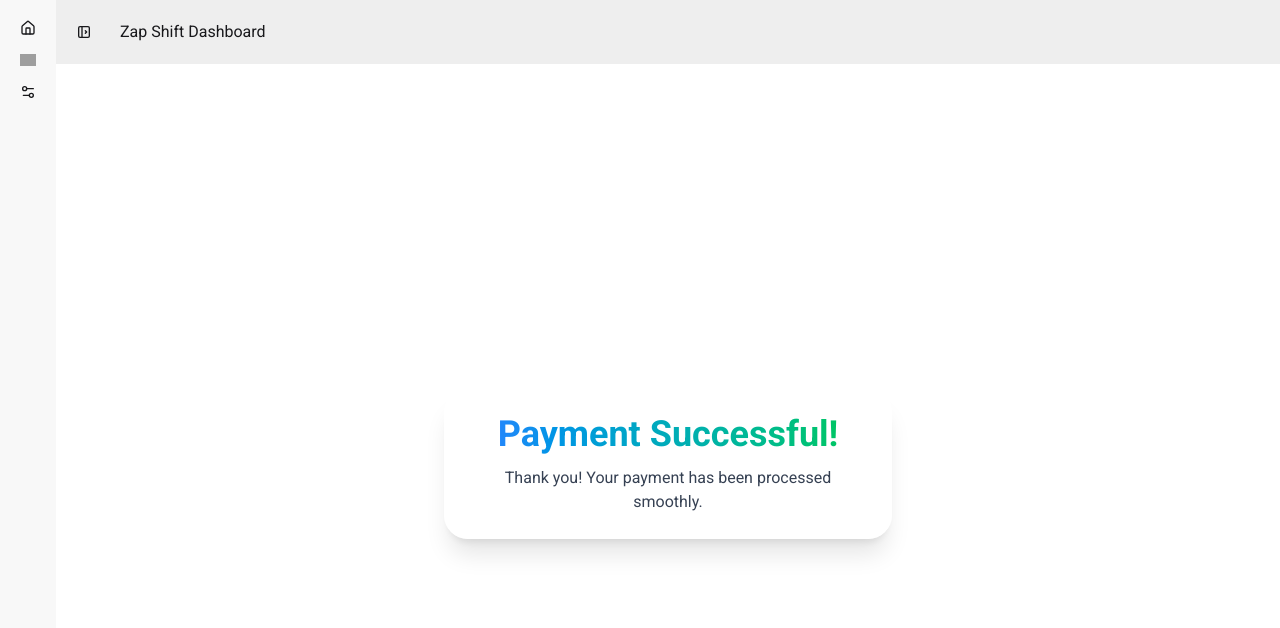
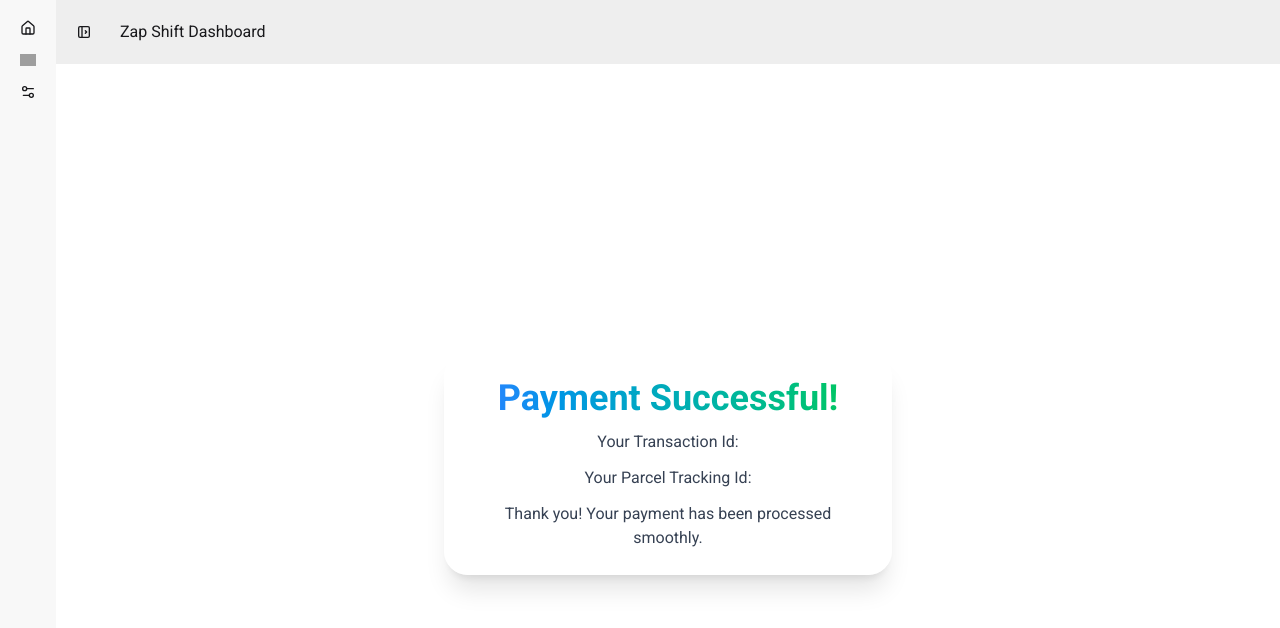
Before and after one commit to asadulislam1122/Zip-Shift-Claient, a React (Vite) app: page /dashboard/payment-success in a window 1280 px wide. Shown: the top 628 px of the page. Built offline with nearby package versions, Linux system fonts and the light colour scheme; no server answers; sample sign-in values are in the browser's storage; grey boxes are pictures that could not be loaded.

Commit message:
added by transaction id

```diff
--- a/src/Pages/DashBoard/PaymentSuccessFul.jsx
+++ b/src/Pages/DashBoard/PaymentSuccessFul.jsx
@@ -1,10 +1,12 @@
-import React, { useEffect } from "react";
+import React, { useEffect, useState } from "react";
 import { useSearchParams } from "react-router";
 import useAxiosSecure from "../../Hooks/useAxiosSecure";
 
 const PaymentSuccessFul = () => {
   const [searchParams] = useSearchParams();
+  const [paymentInfo, setPaymentInfo] = useState({});
   const sessionId = searchParams.get("session_id");
+
   console.log(sessionId);
   const axiosSecure = useAxiosSecure();
   //
@@ -14,6 +16,10 @@ const PaymentSuccessFul = () => {
         .patch(`/payment-success?session_id=${sessionId}`)
         .then((res) => {
           console.log(res.data);
+          setPaymentInfo({
+            transactionId: res.data.transactionId,
+            trackingId: res.data.trackingId,
+          });
         });
     }
   }, [sessionId, axiosSecure]);
@@ -42,7 +48,12 @@ const PaymentSuccessFul = () => {
         >
           Payment Successful!
         </h2>
-
+        <p className="mt-3 text-gray-700 text-sm md:text-base">
+          Your Transaction Id: {paymentInfo.transactionId}
+        </p>
+        <p className="mt-3 text-gray-700 text-sm md:text-base">
+          Your Parcel Tracking Id: {paymentInfo.trackingId}
+        </p>
         <p className="mt-3 text-gray-700 text-sm md:text-base">
           Thank you! Your payment has been processed smoothly.
         </p>
```
